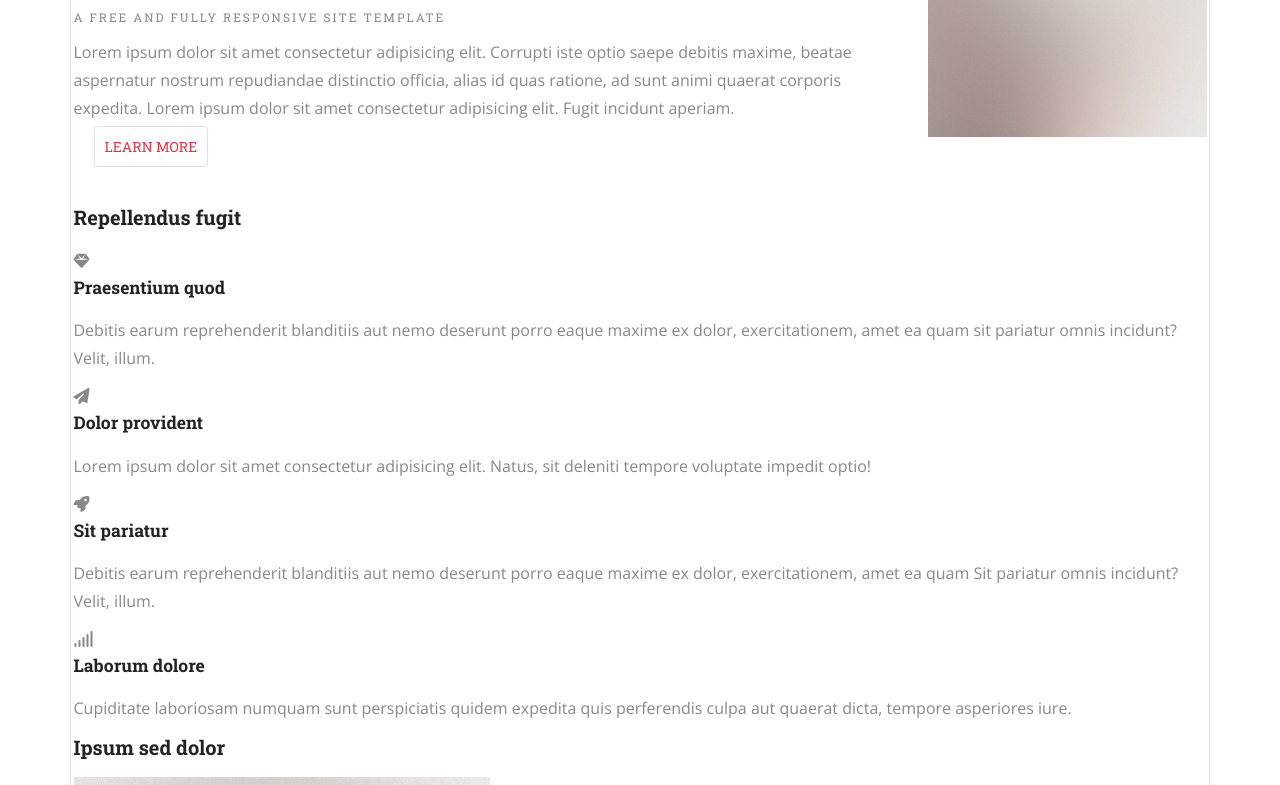
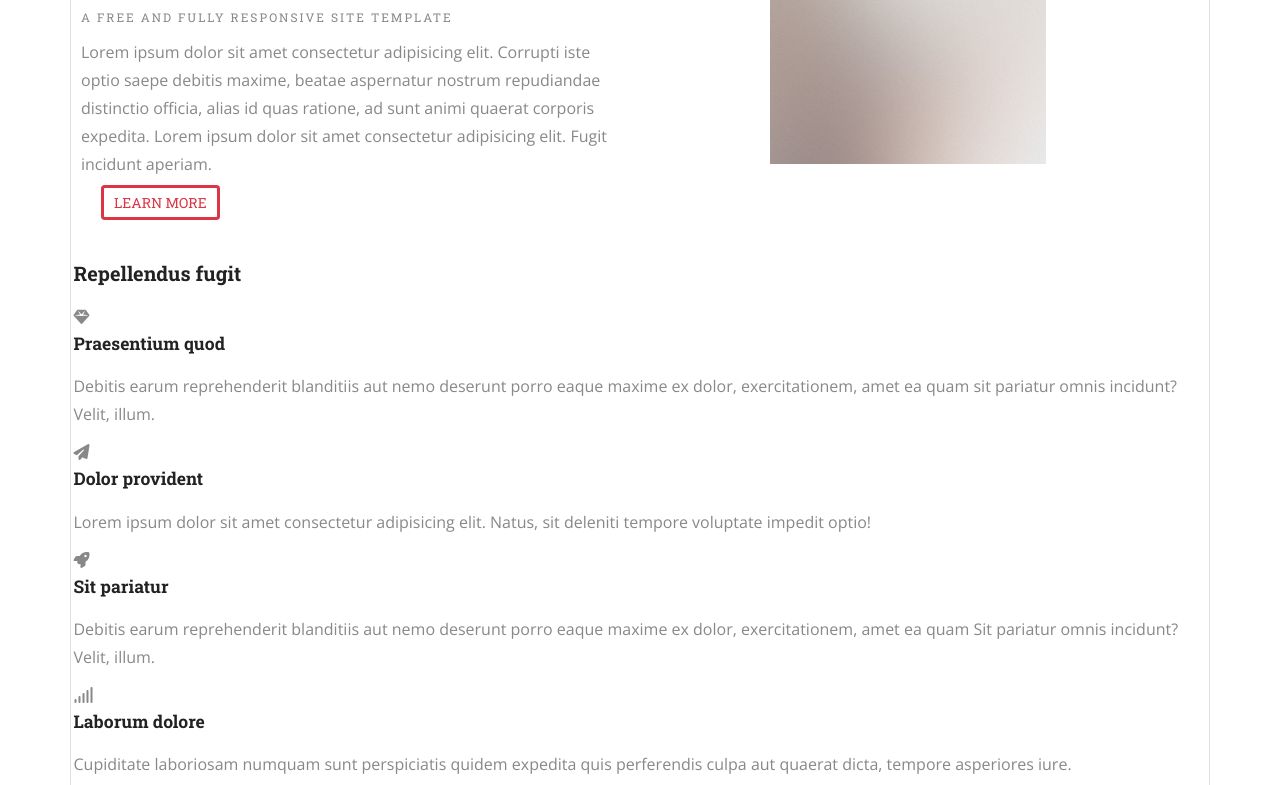
Before and after one commit to areocodr/html5-editorial, a plain HTML site: page index.html in a window 1280 px wide. Shown: the part 253-1038 px from the top of the page. Drawn offline with nearby package versions, Linux system fonts and the light colour scheme.

Commit message:
done with section-banner head

```diff
--- a/index.html
+++ b/index.html
@@ -55,9 +55,11 @@
           <!-- Banner -->
           <section
             id="banner"
-            class="d-flex justify-content-start align-items-center mb-5 pt-5 pb-1"
+            class="d-flex justify-content-start align-items-center border-bottom-1 g-0 mb-5 pt-5 pb-1"
           >
-            <div class="content me-4">
+            <div class="container me-4">
+              <div class="row g-0">
+                <div class="col-6">
                   <header>
                     <h1>
                       Hi, I'm Editorial<br />
@@ -67,27 +69,38 @@
                       A free and fully responsive site template
                     </p>
                   </header>
+
                   <p>
                     Lorem ipsum dolor sit amet consectetur adipisicing elit.
                     Corrupti iste optio saepe debitis maxime, beatae aspernatur
-                nostrum repudiandae distinctio officia, alias id quas ratione,
-                ad sunt animi quaerat corporis expedita. Lorem ipsum dolor sit
-                amet consectetur adipisicing elit. Fugit incidunt aperiam.
+                    nostrum repudiandae distinctio officia, alias id quas
+                    ratione, ad sunt animi quaerat corporis expedita. Lorem
+                    ipsum dolor sit amet consectetur adipisicing elit. Fugit
+                    incidunt aperiam.
                   </p>
                   <ul class="actions">
                     <li>
                       <a
                         href="#"
-                    class="button big rounded border text-danger text-uppercase"
+                        class="button py-2 px-3 big rounded border border-3 border-danger text-danger text-uppercase text-sm"
                         >Learn More</a
                       >
                     </li>
                   </ul>
                 </div>
-
-            <span class="image object">
-              <img src="images/pic10.jpg" alt="" />
+                <div class="col-6 align-content-center">
+                  <span
+                    class="image object d-block border-0 rounded-0 w-50 mx-auto"
+                  >
+                    <img
+                      src="images/pic10.jpg"
+                      alt=""
+                      class="img-fluid h-100 rounded-0 d-block"
+                    />
                   </span>
+                </div>
+              </div>
+            </div>
           </section>
 
           <!-- Section -->
```
Lines whose indentation alone changed are shown as unchanged.
